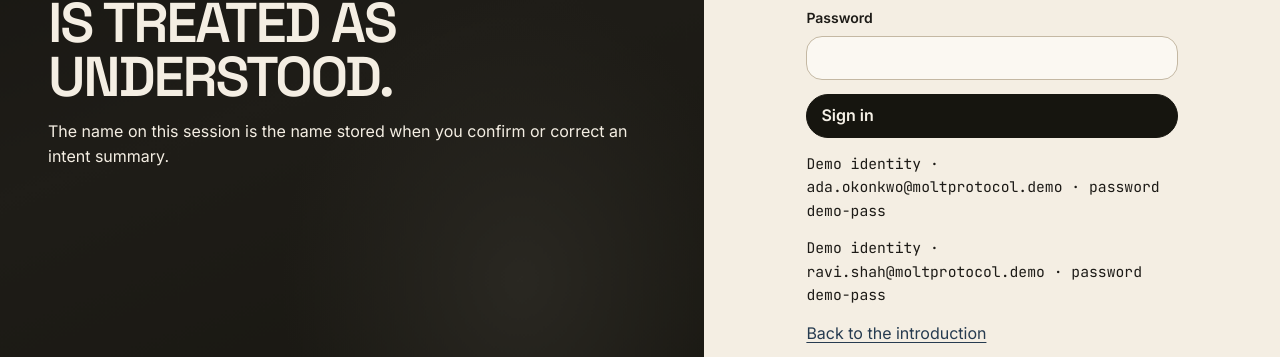
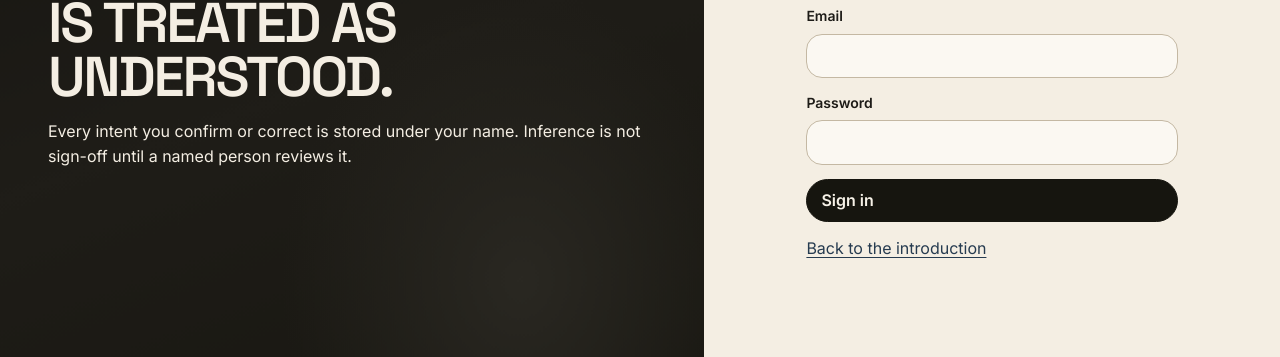
Before and after one commit to yashighosh/MoltProtocol, a React (Vite) app in the folder client/: page /login in a window 1280 px wide. Shown: the part 392-749 px from the top of the page. Built offline with nearby package versions, Linux system fonts and the light colour scheme; no server answers.

Commit message:
fix(login): remove mono credential lines and session-name paragraph from left panel

```diff
--- a/client/src/pages/LoginPage.tsx
+++ b/client/src/pages/LoginPage.tsx
@@ -54,8 +54,6 @@ export function LoginForm({
       </label>
       {(localError || error) && <p className="field-error" role="alert">{localError || error}</p>}
       <button type="submit" disabled={busy}>{busy ? "Checking identity…" : "Sign in"}</button>
-      <p className="mono">Demo identity · ada.okonkwo@moltprotocol.demo · password demo-pass</p>
-      <p className="mono">Demo identity · ravi.shah@moltprotocol.demo · password demo-pass</p>
       <Link to="/">Back to the introduction</Link>
     </form>
   );
@@ -87,7 +85,7 @@ export function LoginPage() {
         <div className="hero-mesh" aria-hidden="true" />
         <Logo inverse />
         <h1>Sign in before the codebase is treated as understood.</h1>
-        <p>The name on this session is the name stored when you confirm or correct an intent summary.</p>
+        <p>Every intent you confirm or correct is stored under your name. Inference is not sign-off until a named person reviews it.</p>
       </section>
       <section className="login-panel">
         <LoginForm busy={busy} error={error} onSubmit={(email, password) => void onSubmit(email, password)} />
```
